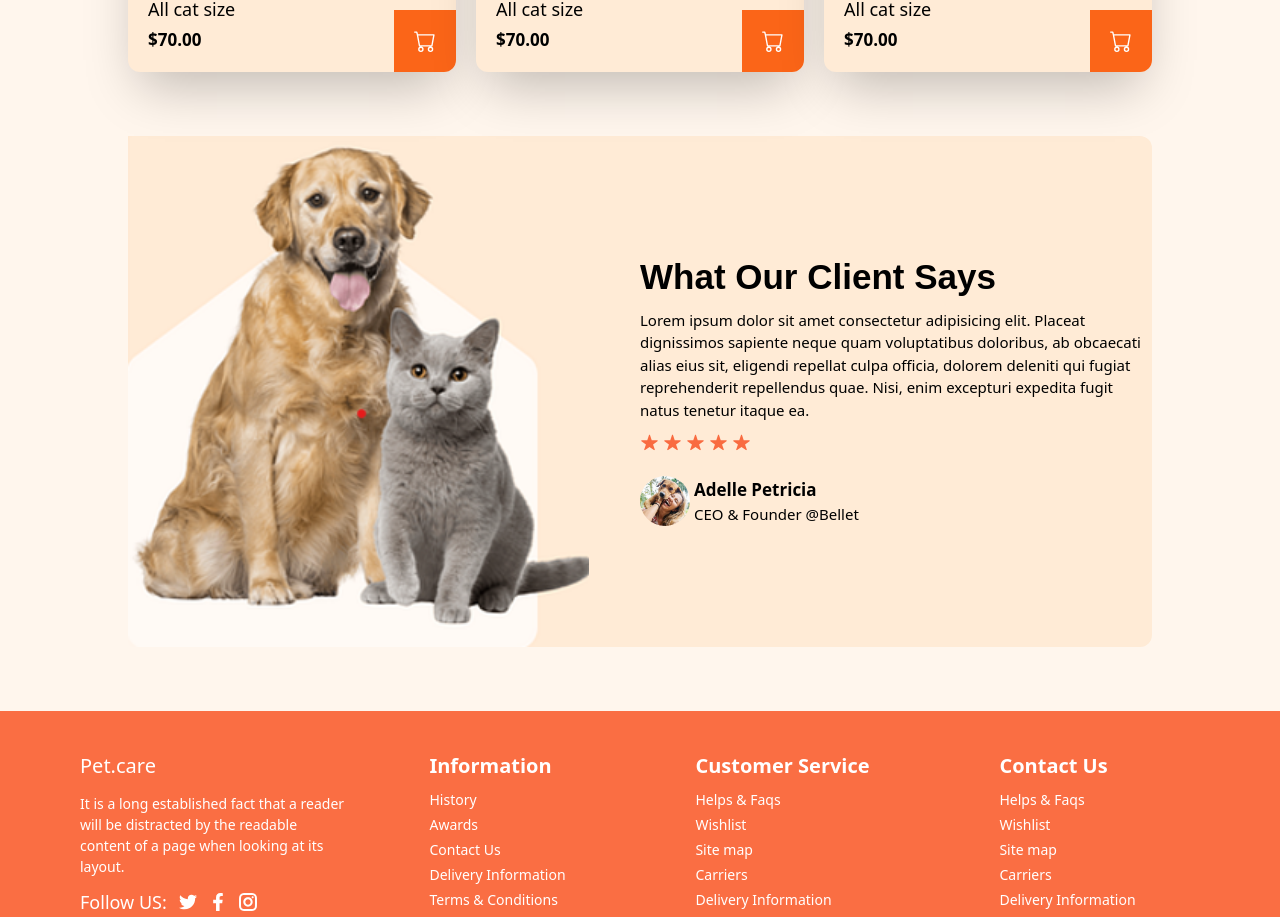
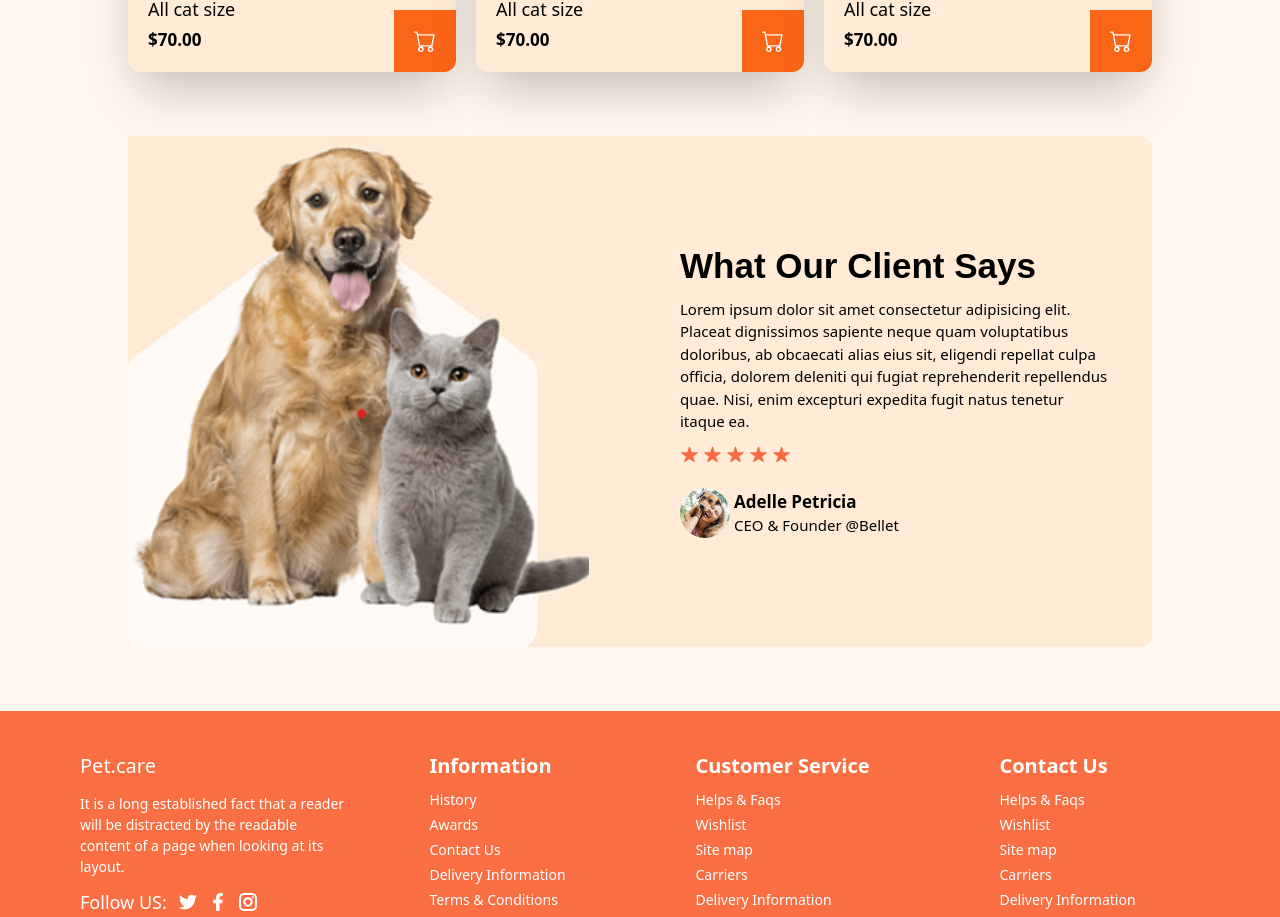
Before and after one commit to JawadRaza8372/PetCare, a React (Create React App) app: page / in a window 1280 px wide. Shown: the part 2452-3369 px from the top of the page. Built offline with nearby package versions, Linux system fonts and the light colour scheme.

Commit message:
data added

```diff
--- a/src/Pages/Home.jsx
+++ b/src/Pages/Home.jsx
@@ -118,7 +118,7 @@ export default function Home() {
             <div className='container my-16'>
                 <div className='flex flex-col md:flex-row p-5 sm:p-10 lg:p-0 pb-0 pl-0 bg-[#ffebd6] rounded-xl'>
                 <div className='md:w-1/2 bg-transparent '><img src={CustomerSays} className='w-[100%] lg:w-[90%]' alt="" /></div>
-                <div className='md:w-1/2 p-5 sm:p-10 md:p-0 bg-transparent flex flex-col gap-3 justify-center'>
+                <div className='md:w-1/2 p-5 sm:p-10 bg-transparent flex flex-col gap-3 justify-center'>
                     <h1 className=' text-[25px] leading-[30px] md:text-[35px] font-bold bg-transparent md:leading-[40px] font-popp'>What Our Client Says</h1>
                     <p className='text-[13px] md:text-[15px] bg-transparent '>Lorem ipsum dolor sit amet consectetur adipisicing elit. Placeat dignissimos sapiente neque quam voluptatibus doloribus, ab obcaecati alias eius sit, eligendi repellat culpa officia, dolorem deleniti qui fugiat reprehenderit repellendus quae. Nisi, enim excepturi expedita fugit natus tenetur itaque ea.</p>
                    <div className='bg-transparent flex gap-1'>
```
